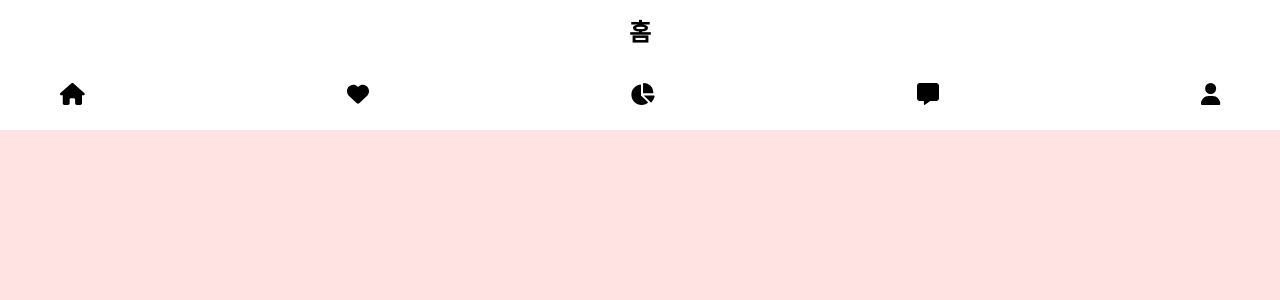
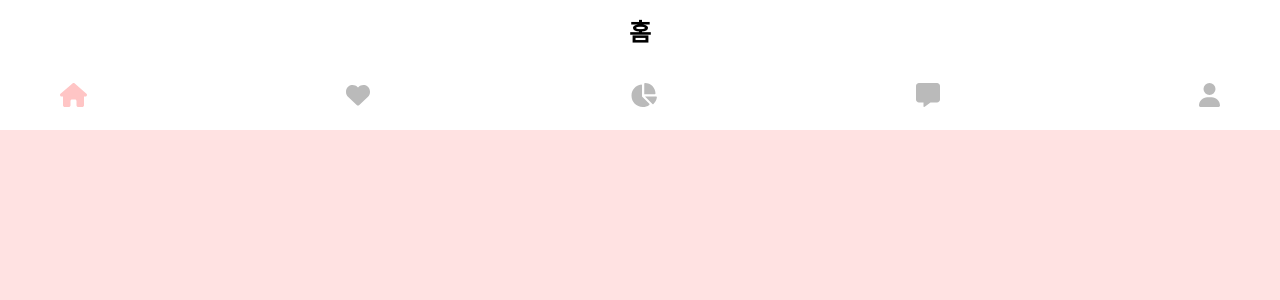
Before and after one commit to JungJihun1012/Sweet-Partner-Frontend, a React (Vite) app: page / in a window 1280 px wide. Shown: the top 300 px of the page. Built offline with nearby package versions, Linux system fonts and the light colour scheme; a web font is replaced by a local one.

Commit message:
:sparkles: Chat 변경

```diff
--- a/src/components/BottomNavigation/BottomNavigation.tsx
+++ b/src/components/BottomNavigation/BottomNavigation.tsx
@@ -1,27 +1,40 @@
 import styled from "styled-components";
 import { FontAwesomeIcon } from "@fortawesome/react-fontawesome";
 import * as fa from "@fortawesome/free-solid-svg-icons";
-import { Link } from "react-router-dom";
+import { Link, useLocation } from "react-router-dom";
 
 export const BottomNavigation = () => {
+  const location = useLocation();
   return (
     <>
       <Container>
         <Link to={"/"}>
-          <FontAwesomeIcon icon={fa.faHouse} fontSize={22} />
+          <Icon icon={fa.faHouse} $isSelected={location.pathname === "/"} />
         </Link>
         <Link to={"/"}>
-          <FontAwesomeIcon icon={fa.faHeart} fontSize={22} />
+          <Icon
+            icon={fa.faHeart}
+            $isSelected={location.pathname.includes("/partner")}
+          />
         </Link>
         <Link to={"/"}>
-          <FontAwesomeIcon icon={fa.faChartPie} fontSize={22} />
+          <Icon
+            icon={fa.faChartPie}
+            $isSelected={location.pathname.includes("/gragh")}
+          />
         </Link>
 
         <Link to={"/chat"}>
-          <FontAwesomeIcon icon={fa.faMessage} fontSize={22} />
+          <Icon
+            icon={fa.faMessage}
+            $isSelected={location.pathname.includes("/chat")}
+          />
         </Link>
         <Link to={"/"}>
-          <FontAwesomeIcon icon={fa.faUser} fontSize={22} />
+          <Icon
+            icon={fa.faUser}
+            $isSelected={location.pathname.includes("/my")}
+          />
         </Link>
       </Container>
     </>
@@ -37,3 +50,8 @@ const Container = styled.div`
   padding: 0 60px;
   align-items: center;
 `;
+
+const Icon = styled(FontAwesomeIcon)<{ $isSelected?: boolean }>`
+  font-size: 24px;
+  color: ${({ $isSelected }) => ($isSelected ? "#ffc5c5" : "#BABABA")};
+`;
--- /dev/null
+++ b/src/components/Chat/Chat.tsx
@@ -0,0 +1,21 @@
+import styled from "styled-components";
+import { ChatInput } from "./ChatInput";
+import { MessageFiled } from "./MessageFiled";
+
+export default function Chat() {
+  return (
+    <>
+      <Container>
+        <MessageFiled />
+        <ChatInput />
+      </Container>
+    </>
+  );
+}
+
+export const Container = styled.div`
+  display: flex;
+  flex-flow: column;
+  width: 100%;
+  height: 100%;
+`;
--- /dev/null
+++ b/src/components/Chat/ChatInput.tsx
@@ -0,0 +1,53 @@
+import styled from "styled-components";
+import { FontAwesomeIcon } from "@fortawesome/react-fontawesome";
+import { faPaperPlane } from "@fortawesome/free-solid-svg-icons";
+
+export const ChatInput = () => {
+  return (
+    <>
+      <Container>
+        <Input />
+        <SendButton>
+          <FontAwesomeIcon icon={faPaperPlane} style={{ color: "#aaa" }} />
+        </SendButton>
+      </Container>
+    </>
+  );
+};
+
+const Container = styled.div`
+  width: 100%;
+  padding: 10px 24px;
+  background: #ffc9c9;
+  display: flex;
+  justify-content: space-between;
+  align-items: center;
+`;
+
+const Input = styled.input`
+  width: 85%;
+  padding: 10px 18px;
+  font-size: 18px;
+  border: 1px solid #d97a7a00;
+  border-radius: 100px;
+  transition: 0.2s;
+
+  &:focus {
+    outline: none;
+    border: 1px solid #d97a7a;
+  }
+`;
+
+const SendButton = styled.div`
+  width: 40px;
+  height: 40px;
+  background: #fff;
+  border-radius: 50%;
+  display: flex;
+  justify-content: center;
+  align-items: center;
+
+  &:active {
+    background: #ffe2e2;
+  }
+`;
--- /dev/null
+++ b/src/components/Chat/MessageFiled.tsx
@@ -0,0 +1,15 @@
+import styled from "styled-components";
+
+export const MessageFiled = () => {
+  return (
+    <>
+      <Container></Container>
+    </>
+  );
+};
+
+const Container = styled.div`
+  width: 100%;
+  height: 100%;
+  flex: 1;
+`;
--- a/src/components/Map/KakaoMap.tsx
+++ b/src/components/Map/KakaoMap.tsx
@@ -1,12 +1,8 @@
-import { useEffect } from "react";
 import { Map, useKakaoLoader } from "react-kakao-maps-sdk";
 
 const KakaoMap = () => {
   useKakaoLoader({
     appkey: import.meta.env.VITE_KAKAO_MAP_API_KEY,
-  });
-  useEffect(() => {
-    console.log(import.meta.env.VITE_KAKAO_MAP_API_KEY);
   });
   return (
     <Map // 지도를 표시할 Container
--- a/src/components/Section/Chat/Chat.tsx
+++ /dev/null
@@ -1,39 +0,0 @@
-import styled from "styled-components"
-
-
-export default function Chat() {
-  return(
-    <>
-      <Container>
-        <Input />
-        <Circle>
-          +
-        </Circle>
-      </Container>
-    </>
-  )
-}
-
-export const Container = styled.div`
-  position: relative;
-  background-color: #FFC9C9;
-  display: flex;
-  justify-content: center;
-  align-items: center;
-  gap: 10px;
-  height: 60px;
-  top: 93%;
-`;
-export const Input = styled.input`
-  background-color: #ffffff;
-  width: 300px;
-  height: 40px;
-  border-radius: 30px;
-  border: none;
-`
-export const Circle = styled.button`
-  background-color: #ffffff;
-  border: none;
-  padding: 10px 15px;
-  border-radius: 20px;
-`
--- a/src/pages/ChatPage.tsx
+++ b/src/pages/ChatPage.tsx
@@ -1,12 +1,12 @@
 import styled from "styled-components";
 import { Mobile } from "../Responsive";
-import Chat from "../components/Section/Chat/Chat";
+import Chat from "../components/Chat/Chat";
 
 export default function ChatPage() {
   return (
     <Mobile>
       <Container>
-          <Chat/>
+        <Chat />
       </Container>
     </Mobile>
   );
```
